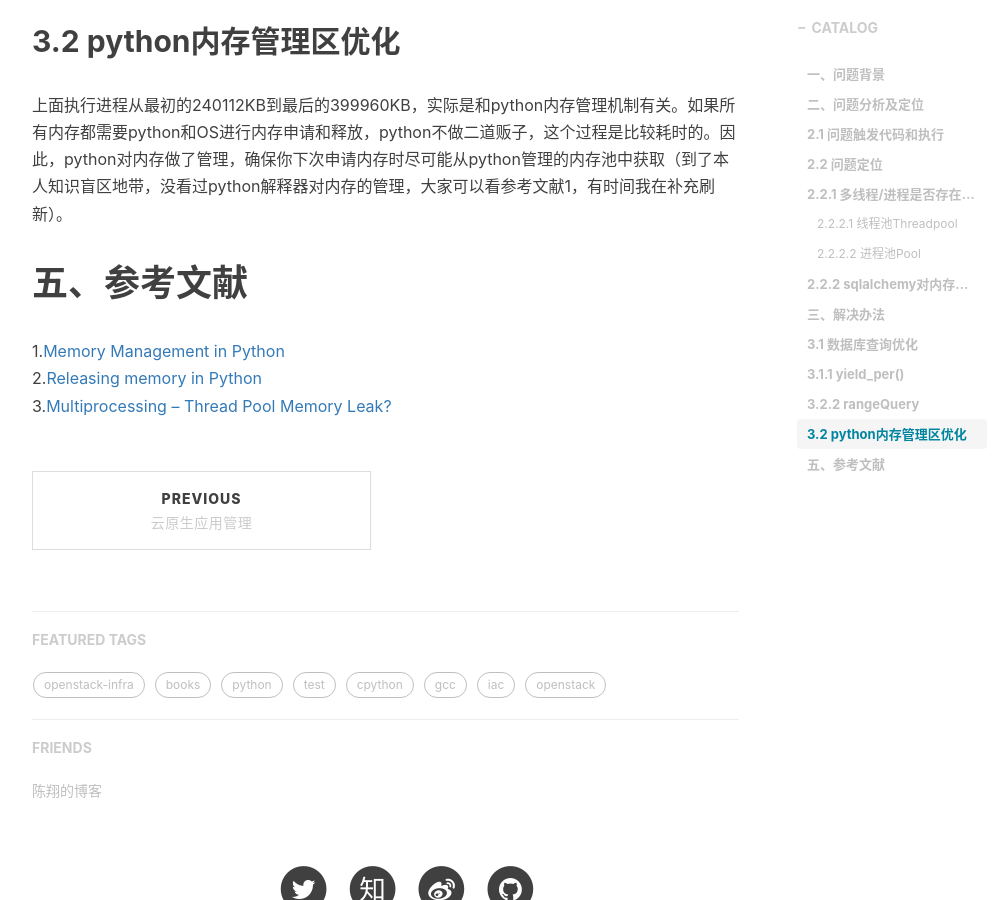
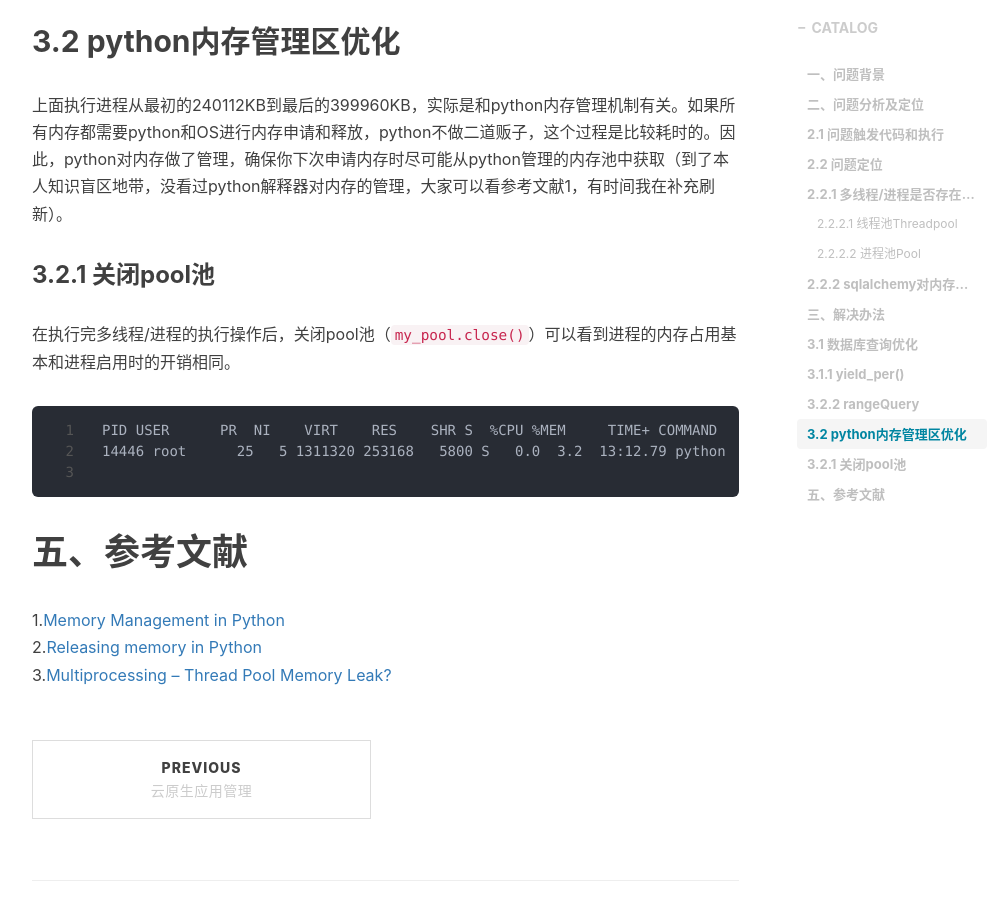
Before and after one commit to shihai1991/shihai1991.github.io, a Jekyll site: the page built from _posts/2022-09-20-multiprocessing-sqlalchemy.md, in a window 1280 px wide and 900 px high, scrolled down 4709 px. Shown: the whole window, without its empty margins (233-1238 px from the left). Built offline with Jekyll 4.4.1, drawn with Linux system fonts in a browser that asks for light colours; nearby versions of some CDN libraries; comment, search, counter and statistics services are not loaded.

Commit message:
Update 2022-09-20-multiprocessing-sqlalchemy.md

````diff
--- a/_posts/2022-09-20-multiprocessing-sqlalchemy.md
+++ b/_posts/2022-09-20-multiprocessing-sqlalchemy.md
@@ -154,8 +154,13 @@ def Process(ctx, *args, **kwds):
 
 ## 3.2 python内存管理区优化
 上面执行进程从最初的240112KB到最后的399960KB，实际是和python内存管理机制有关。如果所有内存都需要python和OS进行内存申请和释放，python不做二道贩子，这个过程是比较耗时的。因此，python对内存做了管理，确保你下次申请内存时尽可能从python管理的内存池中获取（到了本人知识盲区地带，没看过python解释器对内存的管理，大家可以看参考文献1，有时间我在补充刷新）。
+### 3.2.1 关闭pool池
+在执行完多线程/进程的执行操作后，关闭pool池（`my_pool.close()`）可以看到进程的内存占用基本和进程启用时的开销相同。
+```
+PID USER      PR  NI    VIRT    RES    SHR S  %CPU %MEM     TIME+ COMMAND
+14446 root      25   5 1311320 253168   5800 S   0.0  3.2  13:12.79 python
 
-
+```
 # 五、参考文献
 1.[Memory Management in Python](https://www.honeybadger.io/blog/memory-management-in-python/)
 2.[Releasing memory in Python](https://stackoverflow.com/questions/15455048/releasing-memory-in-python)
````
